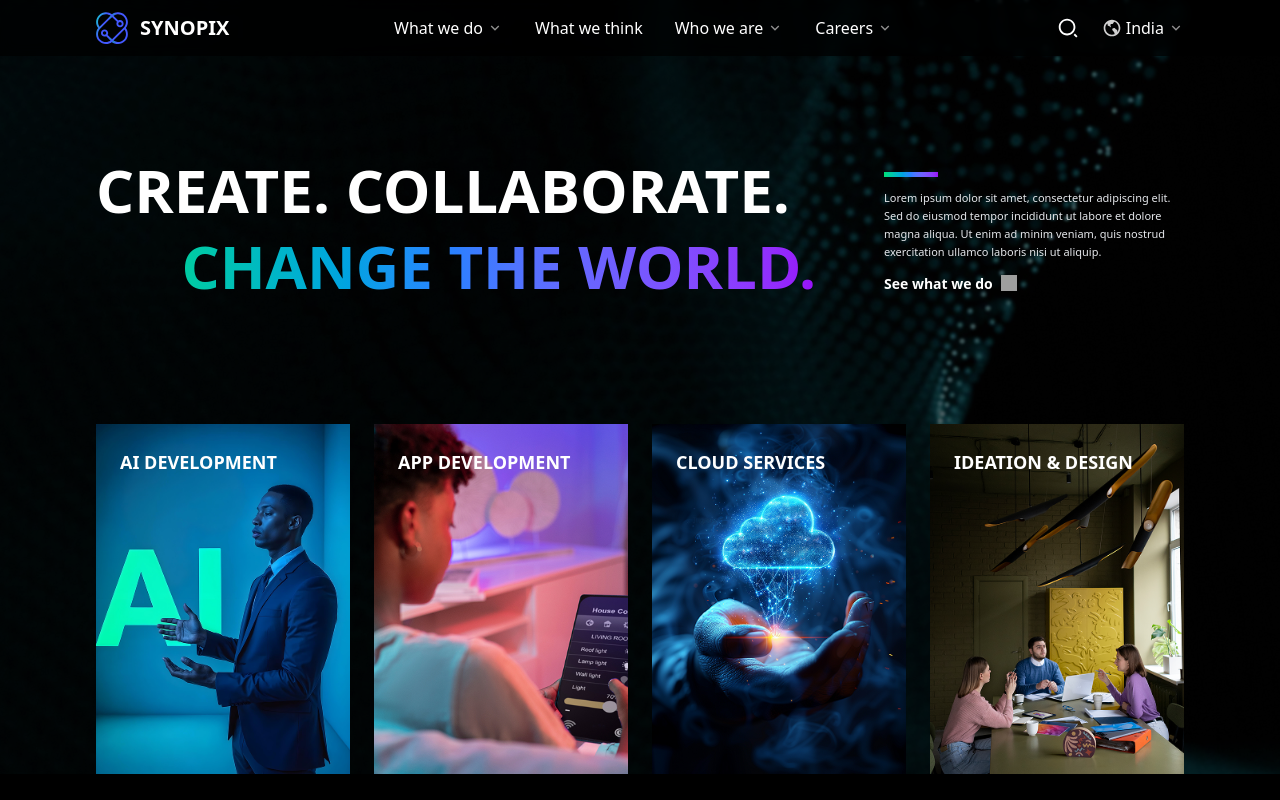
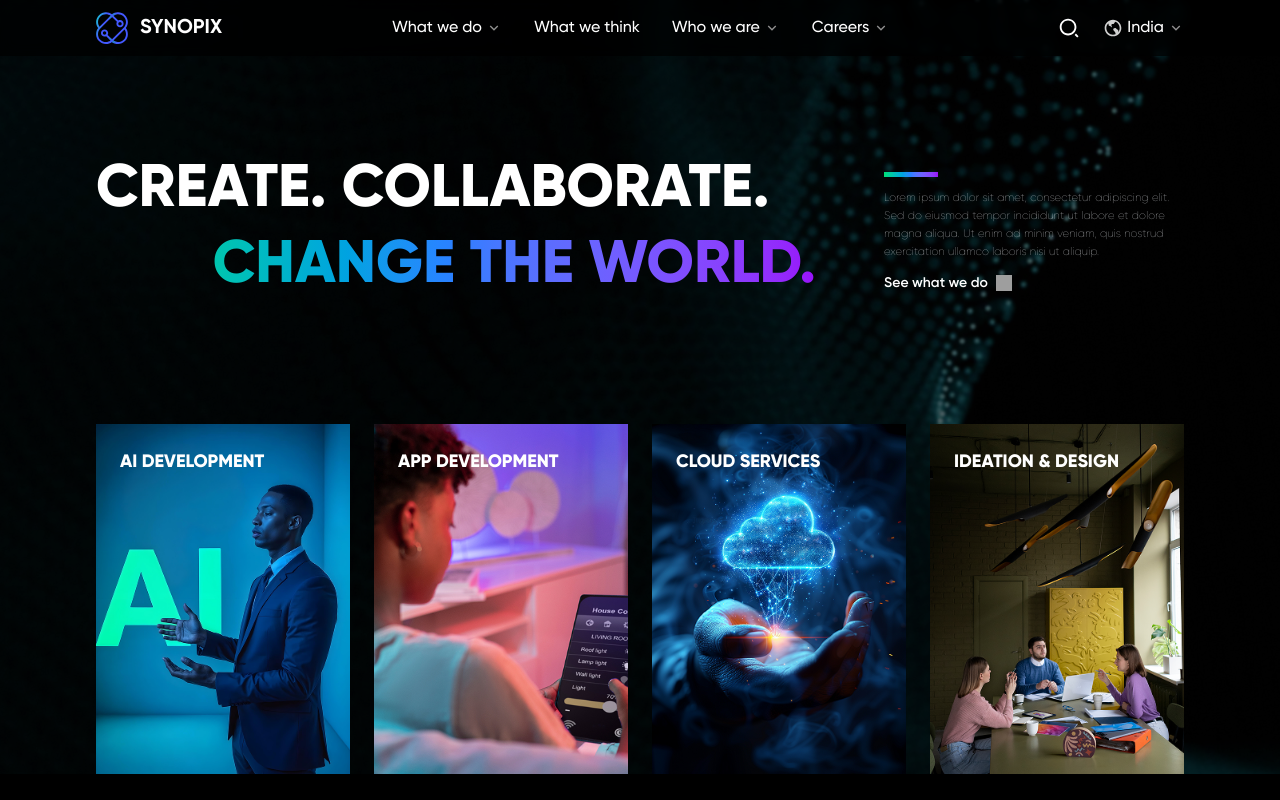
Before and after one commit to AjaySaini18/newWebsite, a React (Vite) app: page / in a window 1280 px wide. Shown: the top 800 px of the page. Built offline with nearby package versions, Linux system fonts and the light colour scheme; grey boxes are pictures that could not be loaded.

Commit message:
updation in previous commit

```diff
--- a/src/index.css
+++ b/src/index.css
@@ -46,15 +46,12 @@
   font-style: normal;
 }
 
-<<<<<<< HEAD
-=======
 @font-face {
   font-family: "Gilroy";
   src: url("/font/gilroy/Gilroy-Thin.ttf") format("truetype");
   font-weight: 100;
   font-style: normal;
 }
->>>>>>> origin/main
 /* You can add Light / Medium / SemiBold too if you have them */
 
 /* ====== Tailwind @theme config ====== */
```
